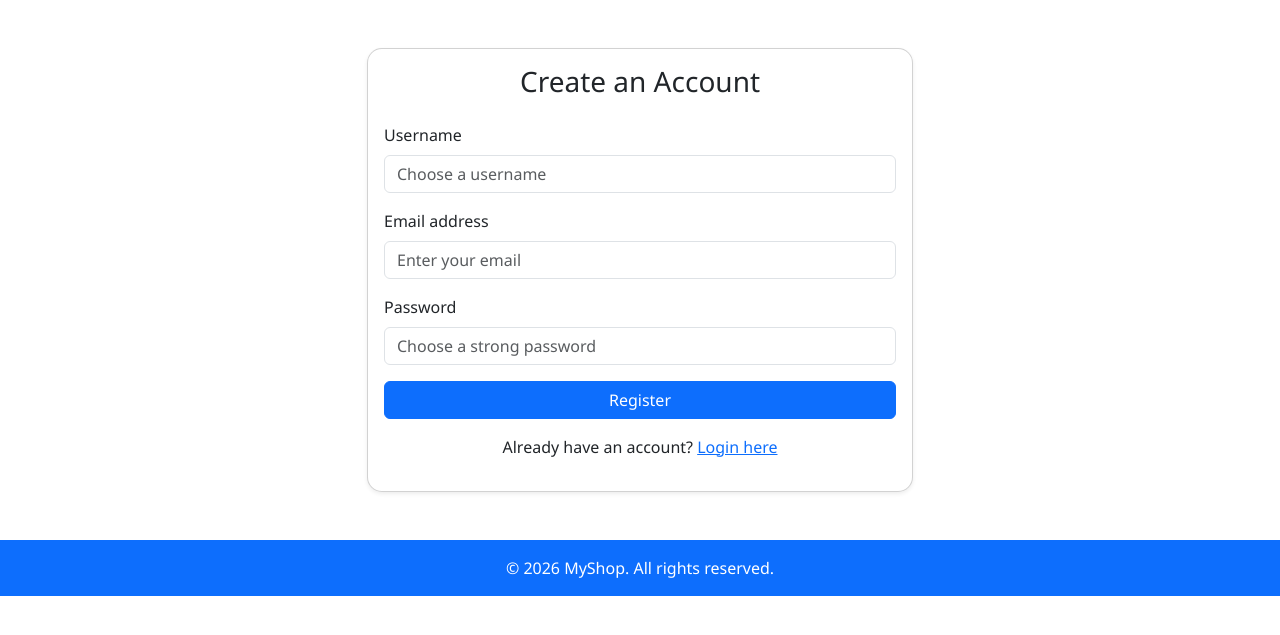
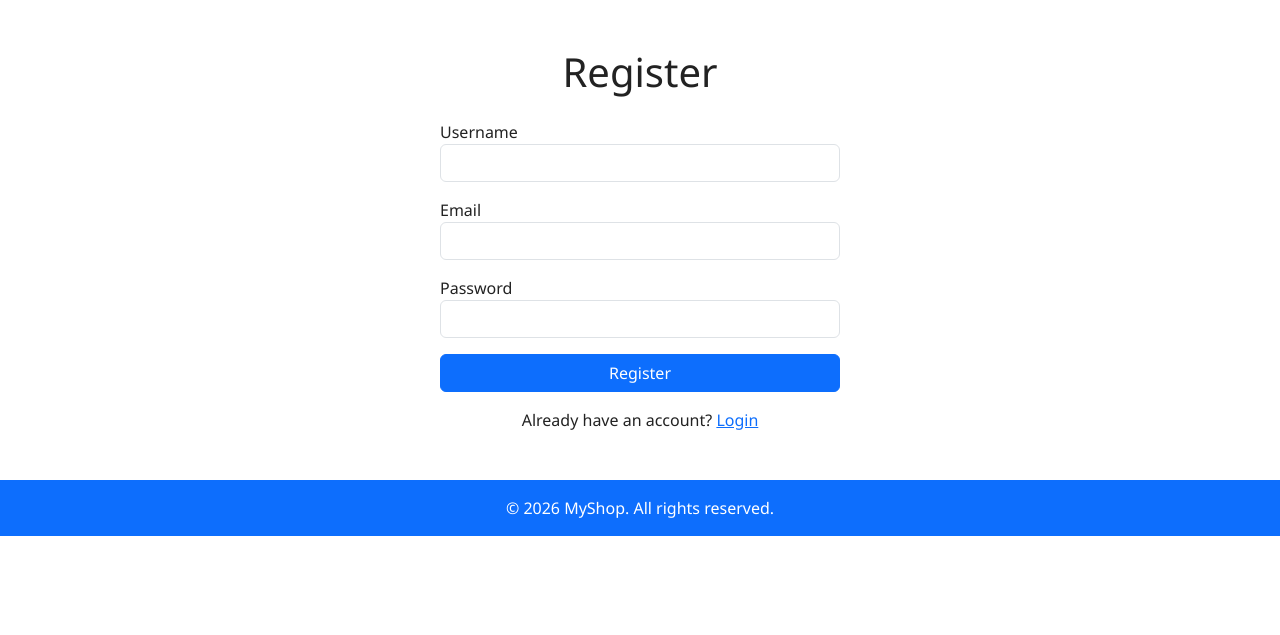
Before and after one commit to sano911/my-price-web, a Flask app: page /register in a window 1280 px wide. Shown: the part 56-691 px from the top of the page. Run offline with Flask 2, Linux system fonts and the light colour scheme.

Commit message:
Update register.html

```diff
--- a/templates/register.html
+++ b/templates/register.html
@@ -1,42 +1,24 @@
 {% extends "base.html" %}
-
-{% block title %}Register - MyWebsite{% endblock %}
+{% block title %}Register - MyShop{% endblock %}
 
 {% block content %}
-<div class="row justify-content-center">
-    <div class="col-md-6">
-        <div class="card shadow-sm">
-            <div class="card-body">
-                <h3 class="card-title mb-4 text-center">Create an Account</h3>
+<h1 class="mb-4 text-center">Register</h1>
 
-                {% with messages = get_flashed_messages() %}
-                  {% if messages %}
-                    <div class="alert alert-warning">
-                      {% for message in messages %}
-                        {{ message }}
-                      {% endfor %}
-                    </div>
-                  {% endif %}
-                {% endwith %}
-
-                <form method="POST" action="{{ url_for('register') }}">
+<form method="POST" class="mx-auto" style="max-width: 400px;">
     <div class="mb-3">
-                        <label for="username" class="form-label">Username</label>
-                        <input type="text" class="form-control" id="username" name="username" required placeholder="Choose a username">
+        <label>Username</label>
+        <input type="text" name="username" class="form-control" required>
     </div>
     <div class="mb-3">
-                        <label for="email" class="form-label">Email address</label>
-                        <input type="email" class="form-control" id="email" name="email" required placeholder="Enter your email">
+        <label>Email</label>
+        <input type="email" name="email" class="form-control" required>
     </div>
     <div class="mb-3">
-                        <label for="password" class="form-label">Password</label>
-                        <input type="password" class="form-control" id="password" name="password" required placeholder="Choose a strong password">
+        <label>Password</label>
+        <input type="password" name="password" class="form-control" required>
     </div>
-                    <button type="submit" class="btn btn-primary w-100">Register</button>
+    <button class="btn btn-primary w-100" type="submit">Register</button>
 </form>
-                <p class="mt-3 text-center">Already have an account? <a href="{{ url_for('login') }}">Login here</a></p>
-            </div>
-        </div>
-    </div>
-</div>
+
+<p class="mt-3 text-center">Already have an account? <a href="{{ url_for('login') }}">Login</a></p>
 {% endblock %}
```
Lines whose indentation alone changed are shown as unchanged.
